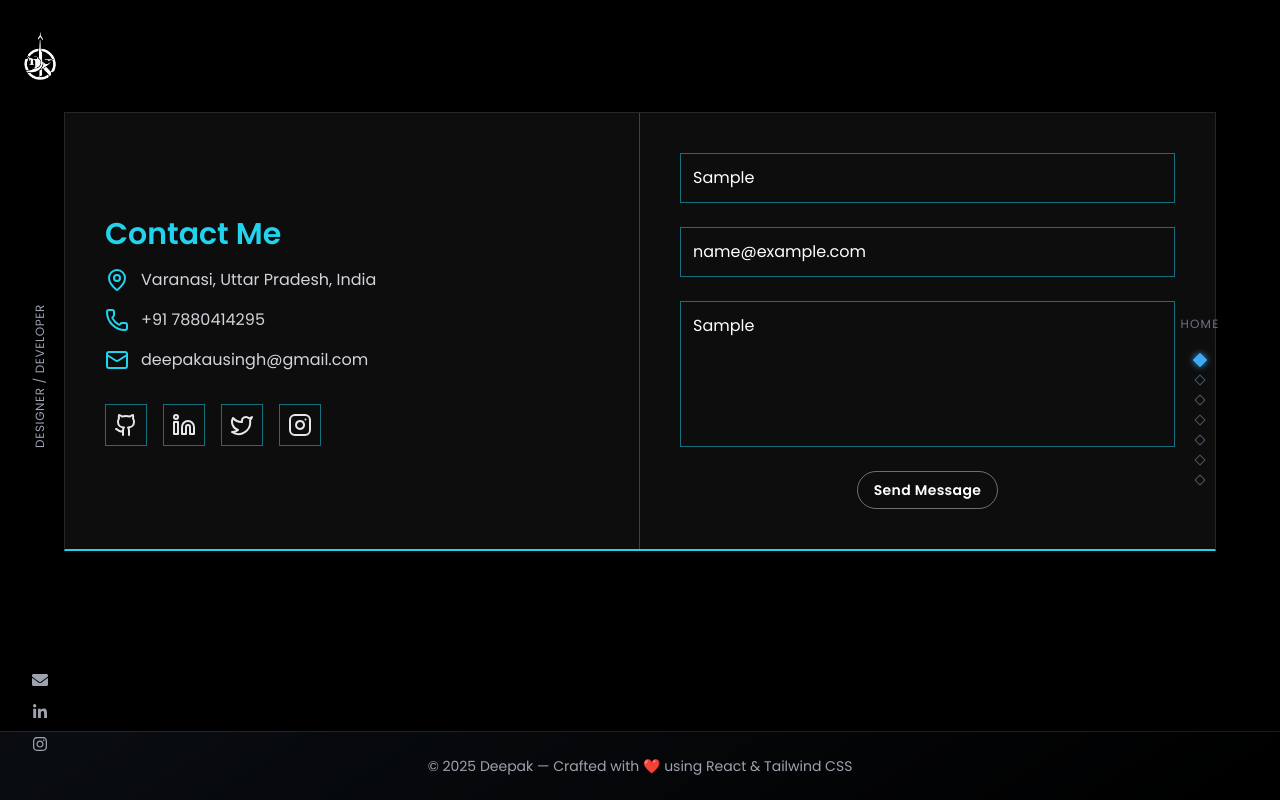
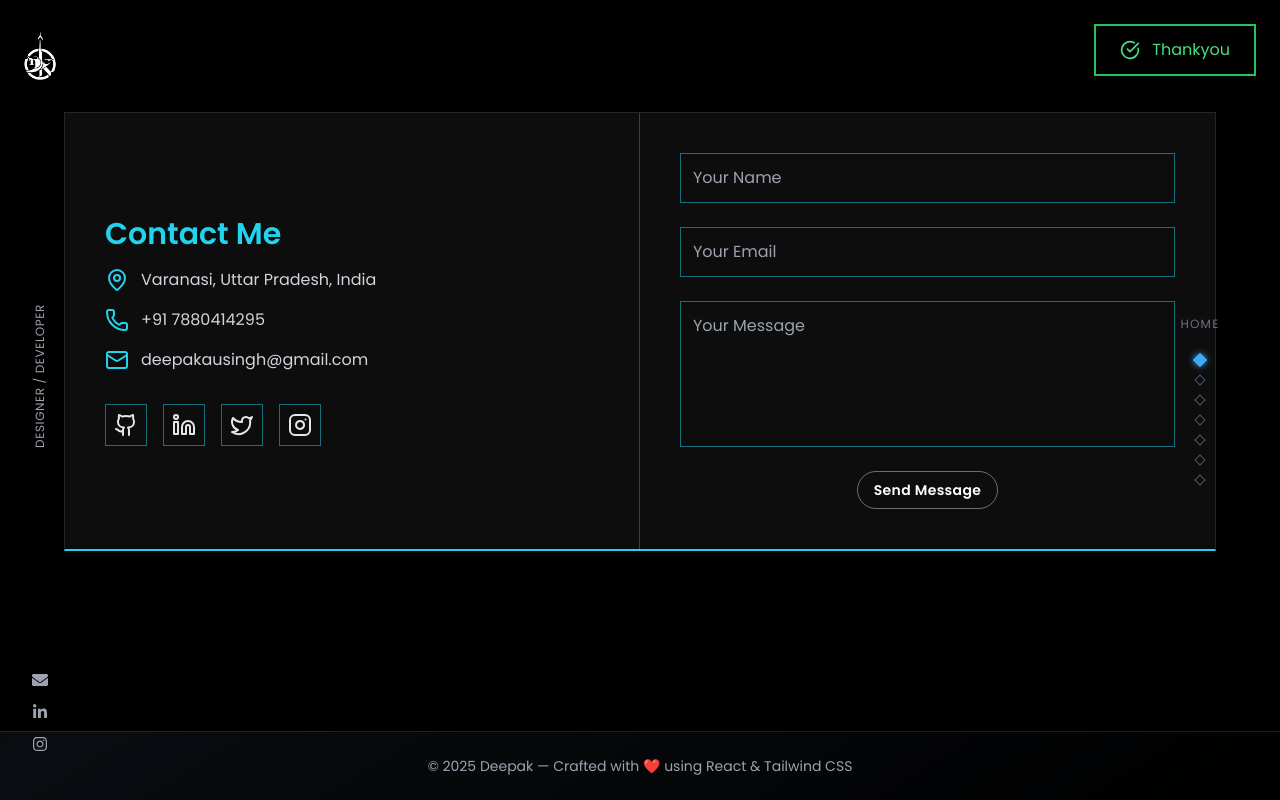
Before and after one commit to Deepakausingh/Portfolio, a React (Vite) app: page / in a window 1280 px wide. Both pictures are taken after typing "Sample", "name@example.com", "Sample" into the empty fields and a click on the button "Send Message". Built offline with nearby package versions, Linux system fonts and the light colour scheme.

Commit message:
mail Loader added

```diff
--- a/package.json
+++ b/package.json
@@ -10,6 +10,7 @@
     "preview": "vite preview"
   },
   "dependencies": {
+    "@emailjs/browser": "^4.4.1",
     "framer-motion": "^12.23.24",
     "lucide-react": "^0.552.0",
     "react": "^19.1.1",
--- a/src/components/Contact.jsx
+++ b/src/components/Contact.jsx
@@ -1,28 +1,104 @@
-import React from "react";
-import { Mail, MapPin, Phone, Github, Linkedin, Twitter, Instagram } from "lucide-react";
+import React, { useRef, useState } from "react";
+import emailjs from "@emailjs/browser";
+import {
+  Mail,
+  MapPin,
+  Phone,
+  Github,
+  Linkedin,
+  Twitter,
+  Instagram,
+  CheckCircle,
+  XCircle,
+} from "lucide-react";
 
 export default function Contact() {
+  const form = useRef();
+  const [status, setStatus] = useState("");
+  const [showPopup, setShowPopup] = useState(false);
+  const [popupState, setPopupState] = useState("sending"); // "sending", "success", "error"
+
+  const sendEmail = async (e) => {
+    e.preventDefault();
+    setStatus("Sending...");
+    setPopupState("sending");
+    setShowPopup(true);
+
+    try {
+      // 1️⃣ Send main message to YOU
+      await emailjs.sendForm(
+        "service_z9vt0su",
+        "template_gfw1f4i",
+        form.current,
+        "rR7XI1Sik1eVF6TqW"
+      );
+
+      // 2️⃣ Send auto reply to USER
+      await emailjs.sendForm(
+        "service_z9vt0su",
+        "template_ni8cy6q",
+        form.current,
+        "rR7XI1Sik1eVF6TqW"
+      );
+
+      setStatus("Thankyou");
+      setPopupState("success");
+      form.current.reset();
+    } catch (error) {
+      console.error("Error:", error);
+      setStatus("Failed to Send ❌");
+      setPopupState("error");
+    }
+
+    // Hide popup automatically after 3 seconds
+    setTimeout(() => {
+      setShowPopup(false);
+    }, 3000);
+  };
+
   return (
     <section
       id="contact"
-      className="min-h-screen bg-black text-gray-200 flex flex-col items-center justify-center px-6 py-20 "
+      className="min-h-screen bg-black text-gray-200 flex flex-col items-center justify-center px-6 py-20"
     >
+      {/* ✅ Popup Message */}
+      {showPopup && (
+        <div
+          className={`fixed top-6 right-6 z-50 flex items-center gap-3 px-6 py-3
+                      shadow-lg backdrop-blur-md border-2 font-medium
+                      transition-all duration-300
+                      ${
+                        popupState === "success"
+                          ? "border-green-500 text-green-400 bg-black/80"
+                          : popupState === "error"
+                          ? "border-red-500 text-red-400 bg-black/80"
+                          : "border-cyan-400 text-cyan-300 bg-black/80 animate-borderRun"
+                      }`}
+          style={{ borderRadius: "0" }}
+        >
+          {popupState === "success" ? (
+            <CheckCircle className="w-5 h-5 text-green-400" />
+          ) : popupState === "error" ? (
+            <XCircle className="w-5 h-5 text-red-400" />
+          ) : (
+            <Mail className="w-5 h-5 text-cyan-400 animate-pulse" />
+          )}
+          <span>{status}</span>
+        </div>
+      )}
 
-      {/* Main Card */}
       <div
         className="relative group/card bg-white/5 backdrop-blur-md border border-white/10
                    w-full max-w-6xl mx-auto shadow-lg overflow-hidden
-                   flex flex-col md:flex-row items-stretch transition-all duration-300 border-b-2 border-b-cyan-400"
+                   flex flex-col md:flex-row items-stretch transition-all duration-300 border-b-2 hover:shadow-[0_0_40px_rgba(63,169,245,0.4)] border-b-cyan-400"
       >
-        {/* 🔹 Animated Border */}
         <span className="absolute inset-0 w-full h-full pointer-events-none" aria-hidden="true">
           <span className="absolute top-0 left-0 w-0 h-[2px] bg-cyan-400 transition-all duration-500 group-hover/card:w-full"></span>
           <span className="absolute bottom-0 right-0 w-0 h-[2px] bg-cyan-400 transition-all duration-500 group-hover/card:w-full delay-200"></span>
           <span className="absolute top-0 right-0 h-0 w-[2px] bg-cyan-400 transition-all duration-500 group-hover/card:h-full delay-100"></span>
           <span className="absolute bottom-0 left-0 h-0 w-[2px] bg-cyan-400 transition-all duration-500 group-hover/card:h-full delay-300"></span>
         </span>
-
-        {/* LEFT SIDE - DETAILS */}
+        {/* LEFT SIDE */}
         <div className="relative z-10 md:w-1/2 w-full border-b md:border-b-0 md:border-r border-gray-700 p-10 flex flex-col justify-center">
           <h3 className="text-3xl font-semibold text-cyan-400 mb-4">
             Contact Me
@@ -43,53 +119,62 @@ export default function Contact() {
             </div>
           </div>
 
-          {/* 🔹 Social Icons */}
           <div className="flex space-x-4 mt-8">
-            <a href="https://github.com/" target="_blank" rel="noopener noreferrer"
-              className="p-2 border border-cyan-400/50 hover:bg-cyan-400 hover:text-black transition-all">
+            <a
+              href="https://github.com/"
+              className="p-2 border border-cyan-400/50 hover:bg-cyan-400 hover:text-black transition-all"
+            >
               <Github className="w-6 h-6" />
             </a>
-            <a href="https://linkedin.com/" target="_blank" rel="noopener noreferrer"
-              className="p-2 border border-cyan-400/50 hover:bg-cyan-400 hover:text-black transition-all">
+            <a
+              href="https://linkedin.com/"
+              className="p-2 border border-cyan-400/50 hover:bg-cyan-400 hover:text-black transition-all"
+            >
               <Linkedin className="w-6 h-6" />
             </a>
-            <a href="https://twitter.com/" target="_blank" rel="noopener noreferrer"
-              className="p-2 border border-cyan-400/50 hover:bg-cyan-400 hover:text-black transition-all">
+            <a
+              href="https://twitter.com/"
+              className="p-2 border border-cyan-400/50 hover:bg-cyan-400 hover:text-black transition-all"
+            >
               <Twitter className="w-6 h-6" />
             </a>
-            <a href="https://instagram.com/" target="_blank" rel="noopener noreferrer"
-              className="p-2 border border-cyan-400/50 hover:bg-cyan-400 hover:text-black transition-all">
+            <a
+              href="https://instagram.com/"
+              className="p-2 border border-cyan-400/50 hover:bg-cyan-400 hover:text-black transition-all"
+            >
               <Instagram className="w-6 h-6" />
             </a>
           </div>
         </div>
 
-        {/* RIGHT SIDE - FORM */}
+        {/* RIGHT SIDE */}
         <div className="relative z-10 md:w-1/2 w-full p-10 flex flex-col justify-center">
-          <form
-            className="flex flex-col space-y-6"
-            onSubmit={(e) => e.preventDefault()}
-          >
+          <form ref={form} onSubmit={sendEmail} className="flex flex-col space-y-6">
             <input
               type="text"
+              name="user_name"
               placeholder="Your Name"
               className="w-full p-3 bg-transparent border border-cyan-400/50 text-white
                          focus:outline-none focus:border-cyan-400 transition-all duration-300"
+              required
             />
             <input
               type="email"
+              name="user_email"
               placeholder="Your Email"
               className="w-full p-3 bg-transparent border border-cyan-400/50 text-white
                          focus:outline-none focus:border-cyan-400 transition-all duration-300"
+              required
             />
             <textarea
+              name="message"
               placeholder="Your Message"
               rows="5"
               className="w-full p-3 bg-transparent border border-cyan-400/50 text-white
                          focus:outline-none focus:border-cyan-400 transition-all duration-300 resize-none"
+              required
             ></textarea>
 
-            {/* ✅ Compact Button */}
             <div className="flex justify-center">
               <button
                 type="submit"
```
Also changed, not shown: src/index.css (line endings or trailing spaces), 1 other file (tests, documents, lock files or other folders).
